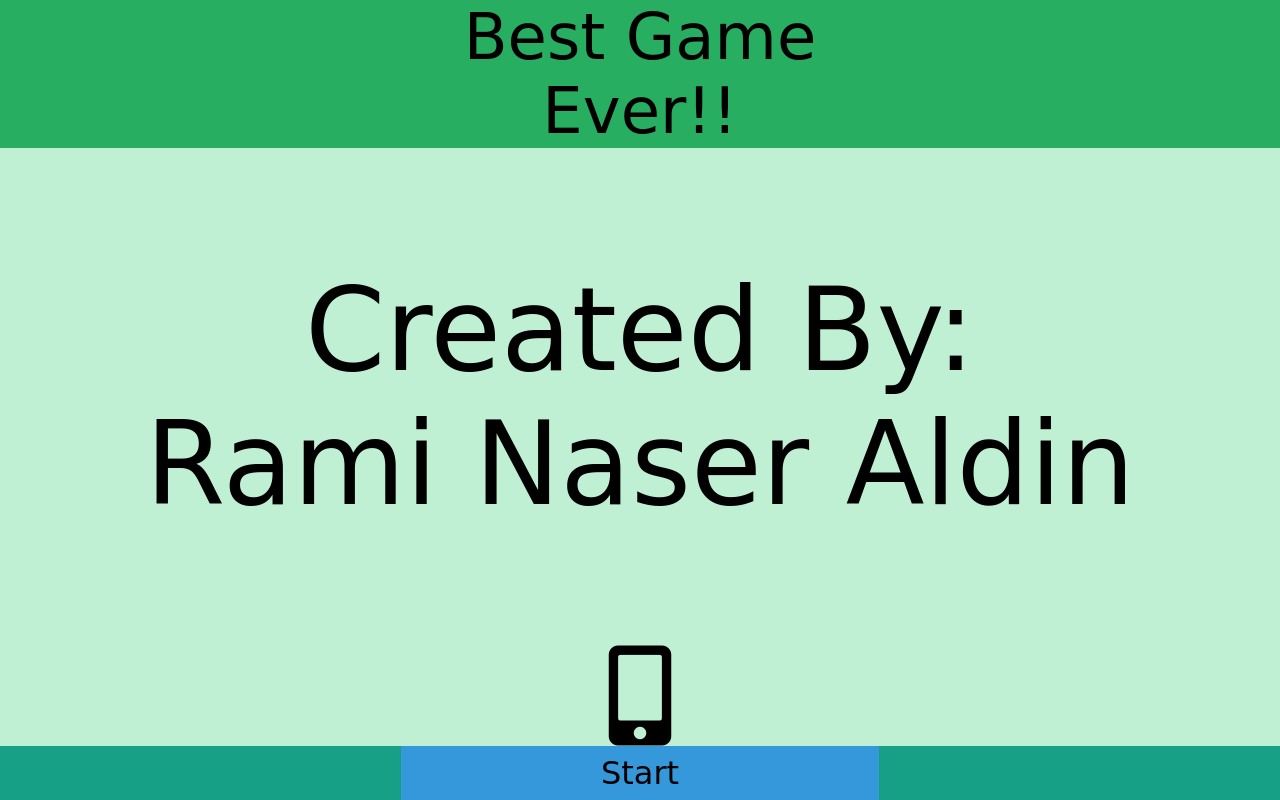
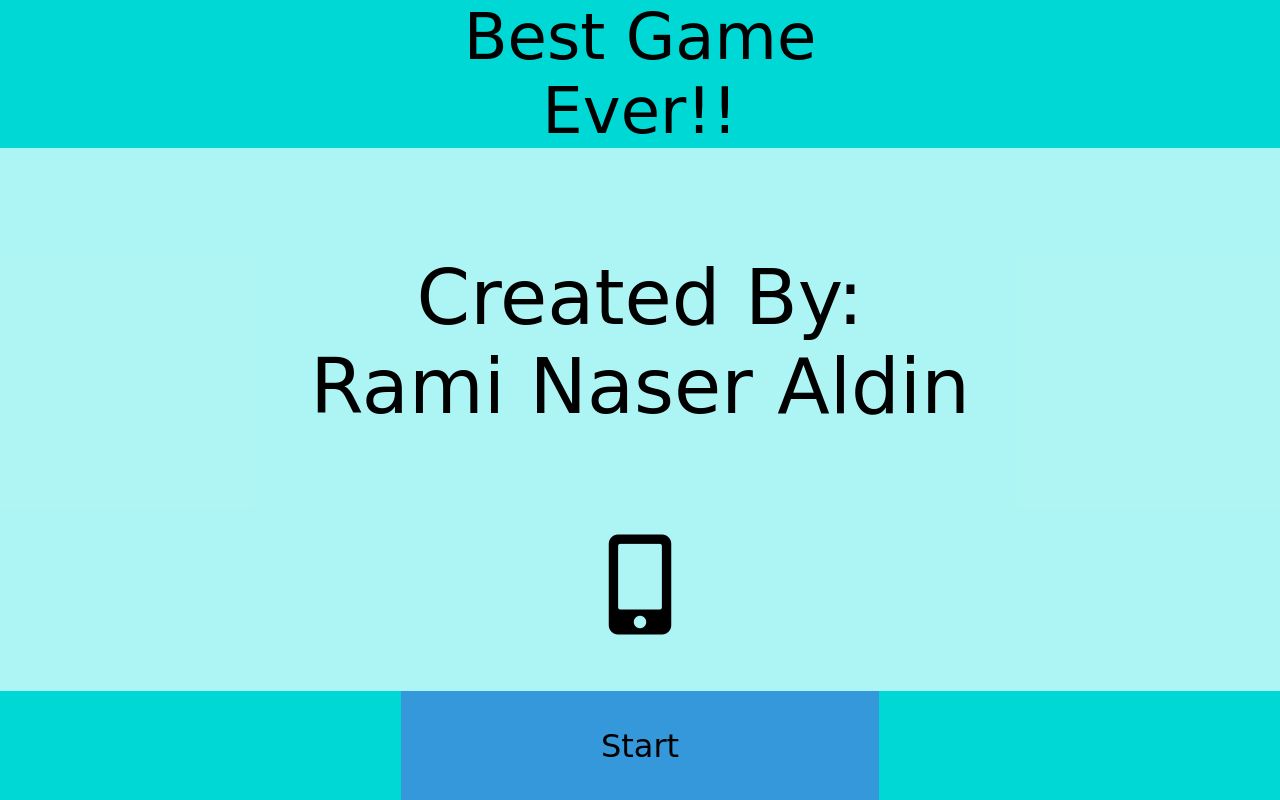
Before and after one commit to rmnaser90/Catch-an-iPhone, a website: page index.html in a window 1280 px wide. Drawn offline with nearby package versions, Linux system fonts and the light colour scheme; a web font is replaced by a local one.

Commit message:
using local storage to save name of player

```diff
--- a/index.html
+++ b/index.html
@@ -18,8 +18,7 @@
     <div id="mainContainer">
 
         <div id="inputContainer" class="inputContainer hide">
-            <div id="close"><i class="fas fa-times"></i>
-            </div>
+            <div id="close"><i class="fas fa-times"></i></div>
             <input type="text" id="input" placeholder="Enter your Name">
             <button id="btnStart" class="buttons">Click to start</button>
         </div>
@@ -28,8 +27,8 @@
             <div class="name"></div>
             <div class="timer">Best Game Ever!!</div>
             <div class="score"> </div>
+        </div>
 
-        </div>
         <div id="iphoneContainer" class="iphoneContainer">
             <p>Created By: <br> Rami Naser Aldin</p>
             <i class="fas fa-mobile-alt" style="align-self: start; font-size: 100px;"></i>
@@ -37,24 +36,21 @@
 
         <div id="footer" class="footer">
             <div id="iphonesLeft" class="buttons"></div>
-
             <div id="start" class="buttons">Start</div>
-
             <div id="level" class="buttons"></div>
-
         </div>
     </div>
     <script>
-        // First we get the viewport height
+        // First we get the viewport height and we multiple it by 1% to get a value for a vh unit
         let vh = window.innerHeight;
-        $('body').css('height',vh)
-        console.log(vh);
+        $('body').css('height', vh)
+
 
         // We listen to the resize event
         window.addEventListener('resize', () => {
             let vhh = window.innerHeight;
-        $('body').css('height',vhh)
-        console.log(vhh);
+            $('body').css('height', vhh)
+
         });
     </script>
     <script src="module.js"></script>
--- a/main.js
+++ b/main.js
@@ -1,6 +1,9 @@
 const play = $('#btnStart')
 const input = $('#input')
 const iphone = $(".iphone")
+// gets the name from local Storage if exist
+
+    start.inputName(localStorage.getItem('name')|| '')
 
 const initGame=function () {
 
@@ -32,7 +35,7 @@ play.click(function () {
         initGame()
 })
 
-console.log();
+
 strt.click(function () {
     if (!(start.getGameStatus().start) && start.getGameStatus().name== '') {
 
--- a/module.js
+++ b/module.js
@@ -1,10 +1,10 @@
 const catchA = function () {
     let name = '';
     let start = false;
-    let score= 0 ;
-    let level=1 ;
-    let iphones=[];
-    let idCounter=1
+    let score = 0;
+    let level = 1;
+    let iphones = [];
+    let idCounter = 1
     let timer = 2
 
     const randomColor = function () {
@@ -21,7 +21,7 @@ const catchA = function () {
         let ranNum = function () {
             let size = Math.floor(Math.random() * 100)
 
-            if (size<30) {
+            if (size < 30) {
                 size = 30
             }
             return size
@@ -30,9 +30,9 @@ for (let i = 0; i < num; i++) {
             idCounter++
 
             let newIphone = {
-        id:  'i'+idCounter,
-        posX: Math.floor(Math.random()*80),
-        posY: Math.floor(Math.random()*80),
+                id: 'i' + idCounter,
+                posX: Math.floor(Math.random() * 80),
+                posY: Math.floor(Math.random() * 80),
                 color: randomColor(),
                 size: ranNum() + 'px'
             }
@@ -49,7 +49,7 @@ for (let i = 0; i < num; i++) {
 
             if (iphones[i].id == iphoneId) {
 
-            iphones.splice(i,1)
+                iphones.splice(i, 1)
 
             }
 
@@ -59,27 +59,27 @@ for (let i = 0; i < num; i++) {
 
 
     const advanceLevel = function () {
-        score+=(timer*10)
+        score += (timer * 10)
 
         level++
-        if(level>10){
-            timer = level-2
-        }else{
-            timer =level
+        if (level > 10) {
+            timer = level - 2
+        } else {
+            timer = level
         }
-        if (level>20) {
-            timer =level -8
+        if (level > 20) {
+            timer = level - 8
 
         }
-        if (level>30) {
-            timer =Math.floor( level/2)
+        if (level > 30) {
+            timer = Math.floor(level / 2)
         }
-        if (level>40) {
-            timer = Math.floor( level/2.5)
+        if (level > 40) {
+            timer = Math.floor(level / 2.5)
 
         }
-        if (level>50) {
-            timer = Math.floor( level/3)
+        if (level > 50) {
+            timer = Math.floor(level / 3)
 
         }
 
@@ -91,7 +91,7 @@ for (let i = 0; i < num; i++) {
 
     const gameOver = function () {
         alert('missed the iphones')
-       start=false
+        start = false
         iphones = []
         score = 0
         level = 0
@@ -101,7 +101,7 @@ for (let i = 0; i < num; i++) {
     }
 
     const getGameStatus = function () {
-    let gameStatus={
+        let gameStatus = {
             name,
             timer,
             start,
@@ -116,6 +116,7 @@ for (let i = 0; i < num; i++) {
     const inputName = function (nam) {
 
         name = nam
+        localStorage.name=nam
     }
     const startGame = function () {
         start = true
@@ -136,4 +137,4 @@ for (let i = 0; i < num; i++) {
     }
 }
 
-const start=catchA()
+const start = catchA()
--- a/render.js
+++ b/render.js
@@ -38,7 +38,7 @@ const render = function () {
 
 
         }
-    }else{
+    } else {
         timer.html('Game <br> Over')
         iphoneContainer.empty()
         let clickToStart = `<p>Created By: <br> Rami Naser Aldin</p>
--- a/style.css
+++ b/style.css
@@ -10,7 +10,7 @@ grid-template-rows:1fr 10fr 2fr;
 }
 
 #header{
-    background-color:  #27ae60 ;
+    background-color:  #00d8d6 ;
 
     display: grid;
     grid-template-columns: 1fr 1fr 1fr;
@@ -22,17 +22,17 @@ grid-template-rows:1fr 10fr 2fr;
 
 #iphoneContainer{
     text-align: center;
-    font-size: 9vw;
+    font-size: 6vw;
    display: grid;
    align-items: center;
    justify-items: center;
 position: unset;
-background-color:rgba(46, 204, 113,0.3)
+background-color:rgba(52, 231, 228, 0.4)
 ;
 
 }
 #footer{
-background-color: #27ae60;
+background-color:  #00d8d6;
 
 display: grid;
 grid-template-areas: "i s l";
@@ -41,14 +41,14 @@ grid-template-areas: "i s l";
 .buttons{
     font-size: 200%;
     text-align: center;
-
+    background-color:  #00d8d6;
     display: grid;
     align-items: center;
 }
 
 #iphonesLeft{
     grid-area: i;
-    background-color: #16a085;
+
 
 }
 #start{
@@ -65,7 +65,7 @@ grid-template-areas: "i s l";
 
 #level{
     grid-area: l;
-    background-color: #16a085;
+
 
 }
 
```
Lines whose indentation alone changed are shown as unchanged.
